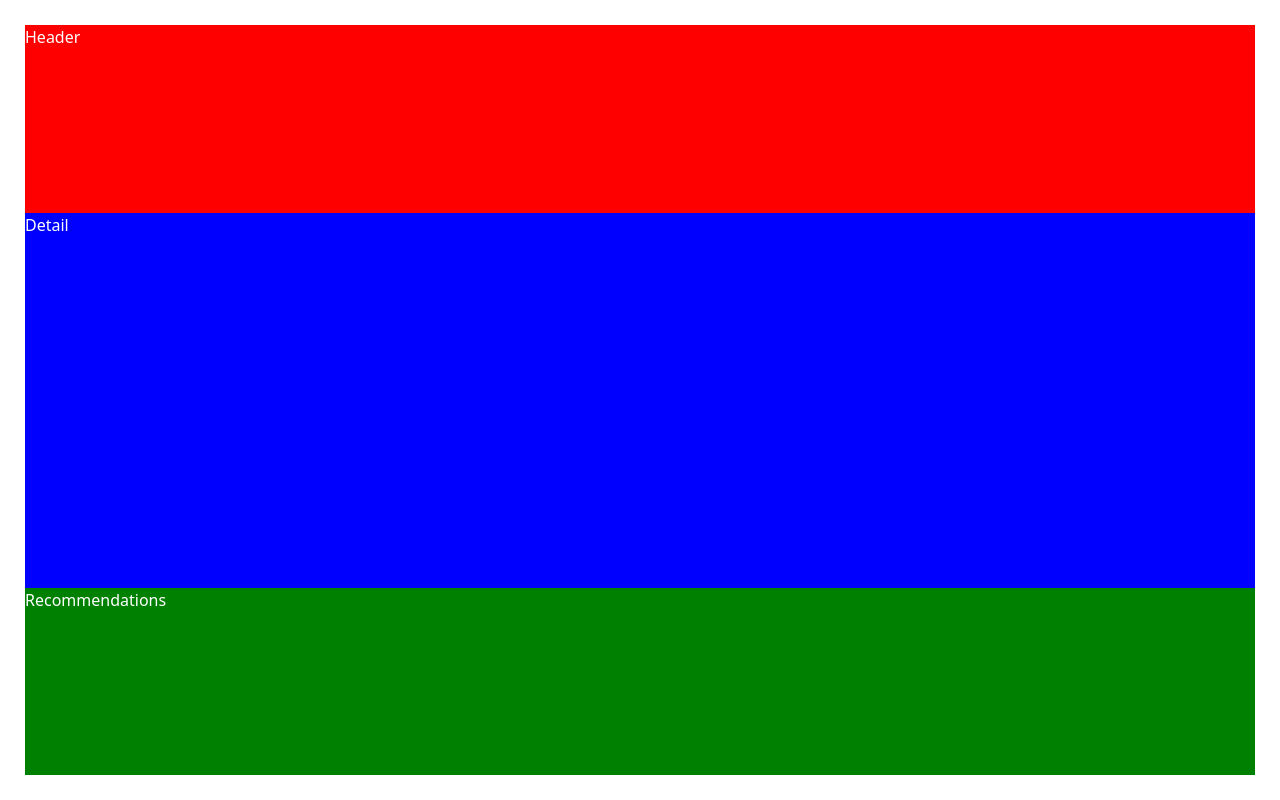
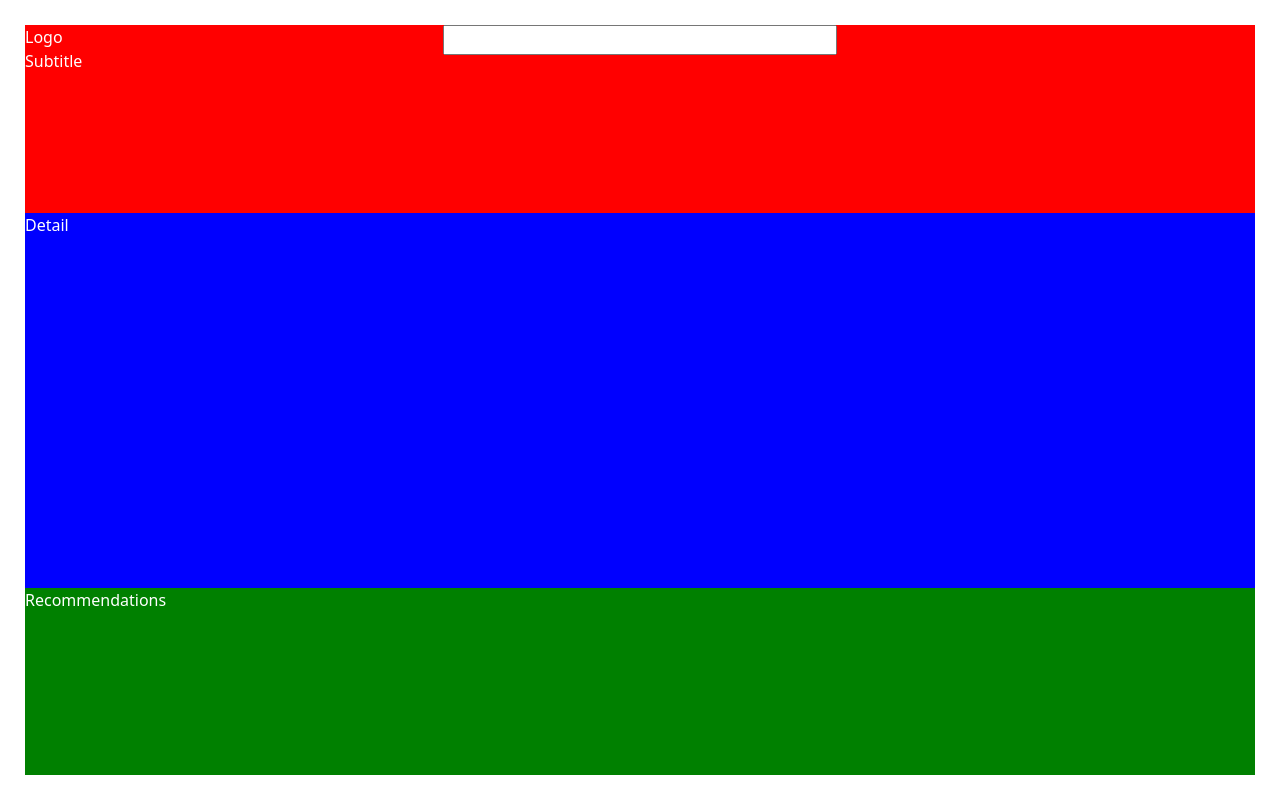
Before and after one commit to RatanaSenpai/ShowSeeker, a React (Create React App) app: page / in a window 1280 px wide. Built offline with nearby package versions, Linux system fonts and the light colour scheme; a web font is replaced by a local one.

Commit message:
💄 HEADER > Add logo + subtitle + input

```diff
--- a/src/App.jsx
+++ b/src/App.jsx
@@ -6,7 +6,17 @@ export function App() {
     return (
 
         <div className={s.main_container}>
-            <div className={s.header}>Header</div>
+            <div className={s.header}>
+                <div className="row">
+                    <div className="col-4">
+                        <div>Logo</div>
+                        <div>Subtitle</div>
+                    </div>
+                    <div className="col-sm-12 col-md-4">
+                        <input style={{ width: "100%" }} type="text" />
+                    </div>
+                </div>
+            </div>
             <div className={s.tv_show_detail}>Detail</div>
             <div className={s.recommendations}>Recommendations</div>
         </div>
```
